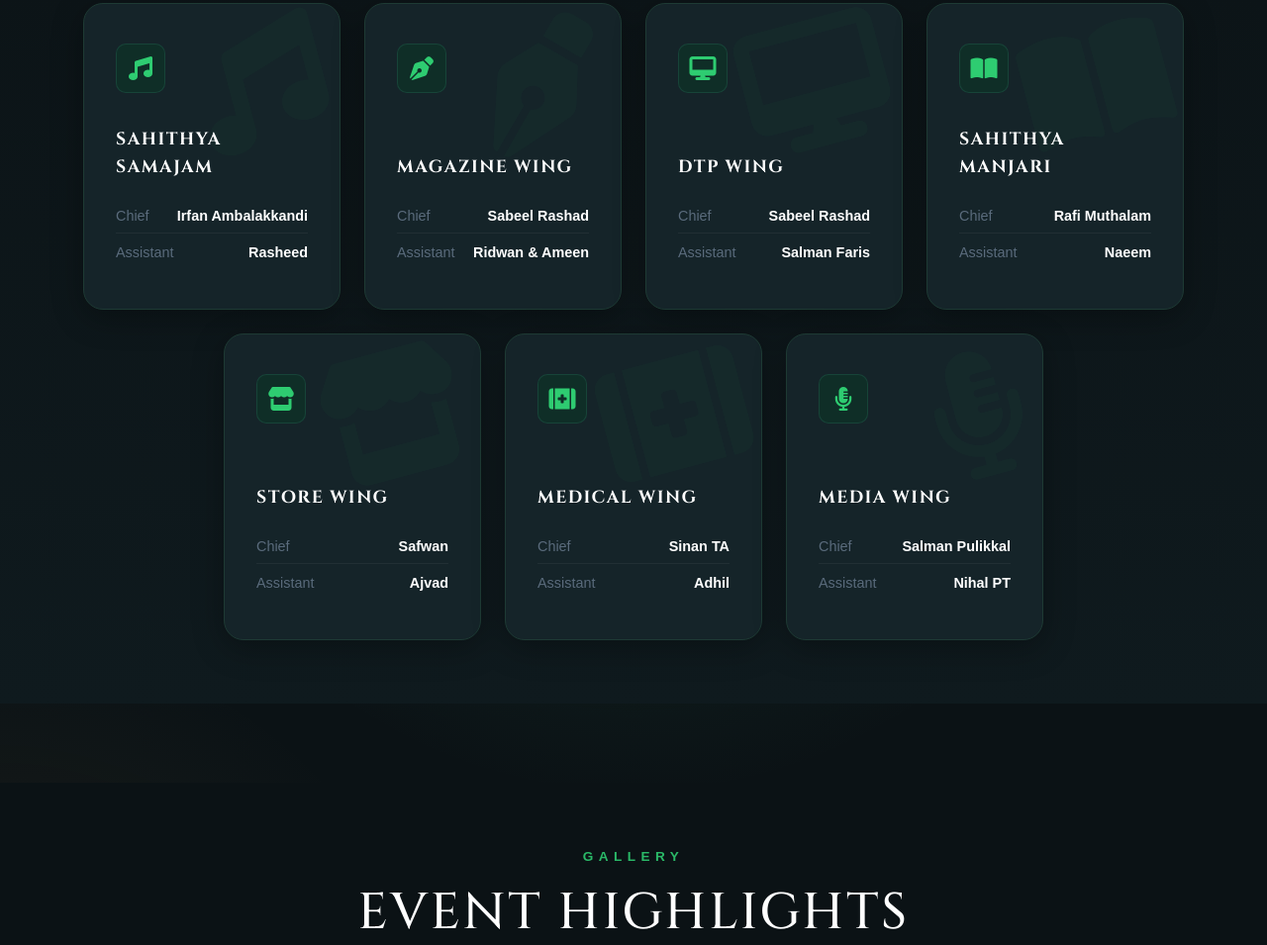
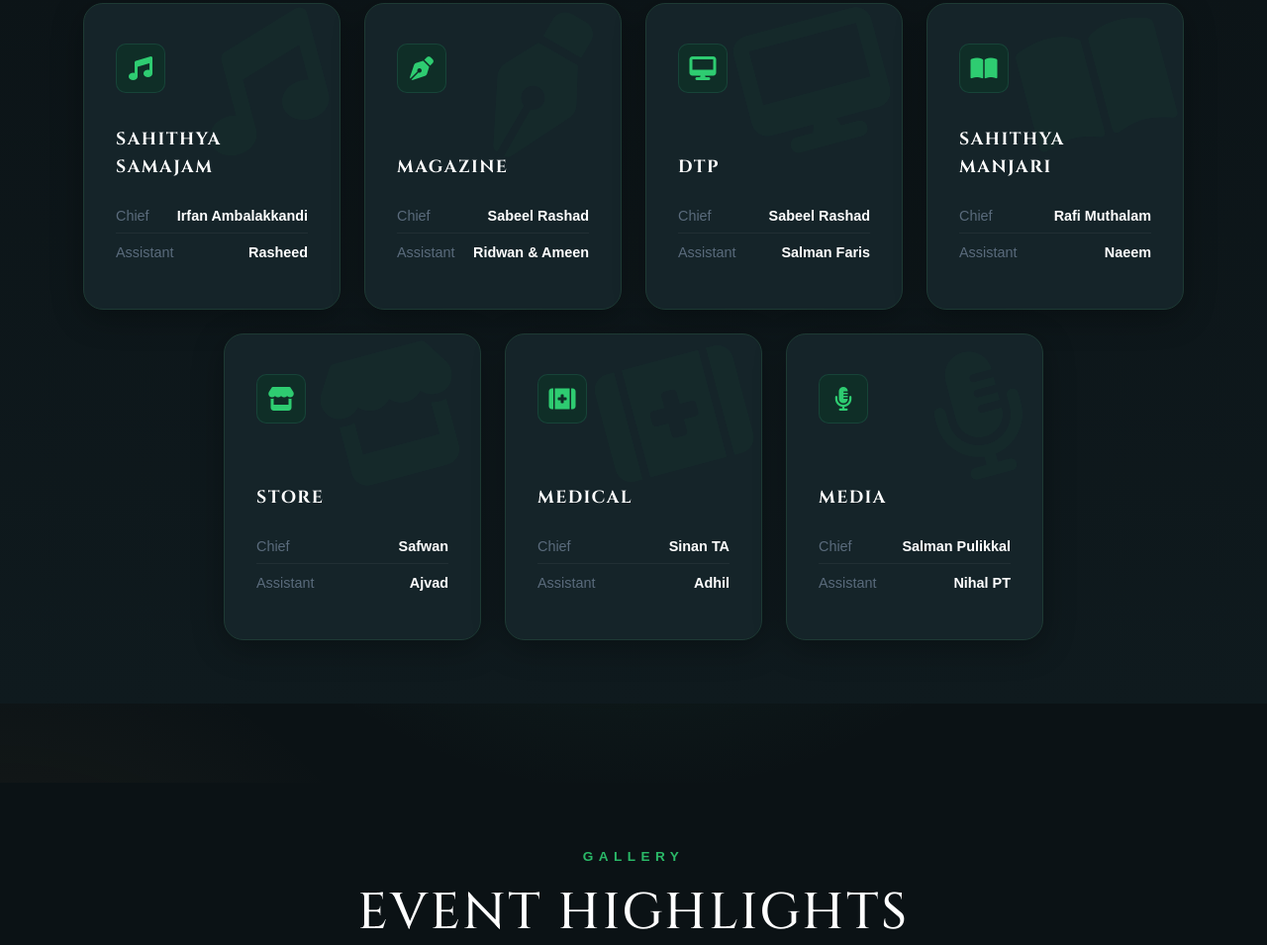
Before and after one commit to Sabeel21/sada, a plain HTML site: page index.html in a window 1280 px wide. Shown: the part 2907-3862 px from the top of the page at 99% size. Drawn offline with nearby package versions, Linux system fonts and the light colour scheme; animation ran at ten frames a second.

Commit message:
Remove redundant 'Wing' text from wing titles

```diff
--- a/index.html
+++ b/index.html
@@ -255,7 +255,7 @@
                     <div class="wing-icon-top"><i class="fas fa-pen-nib"></i></div>
 
                     <div>
-                        <h3 class="wing-title">Magazine Wing</h3>
+                        <h3 class="wing-title">Magazine</h3>
                         <div class="wing-roles">
                             <div class="wing-role-row">
                                 <span class="role-label">Chief</span>
@@ -274,7 +274,7 @@
                     <div class="wing-icon-top"><i class="fas fa-desktop"></i></div>
 
                     <div>
-                        <h3 class="wing-title">DTP Wing</h3>
+                        <h3 class="wing-title">DTP</h3>
                         <div class="wing-roles">
                             <div class="wing-role-row">
                                 <span class="role-label">Chief</span>
@@ -311,7 +311,7 @@
                     <i class="fas fa-store wing-watermark"></i>
                     <div class="wing-icon-top"><i class="fas fa-store"></i></div>
                     <div>
-                        <h3 class="wing-title">Store Wing</h3>
+                        <h3 class="wing-title">Store</h3>
                         <div class="wing-roles">
                             <div class="wing-role-row">
                                 <span class="role-label">Chief</span>
@@ -329,7 +329,7 @@
                     <i class="fas fa-first-aid wing-watermark"></i>
                     <div class="wing-icon-top"><i class="fas fa-first-aid"></i></div>
                     <div>
-                        <h3 class="wing-title">Medical Wing</h3>
+                        <h3 class="wing-title">Medical</h3>
                         <div class="wing-roles">
                             <div class="wing-role-row">
                                 <span class="role-label">Chief</span>
@@ -347,7 +347,7 @@
                     <i class="fas fa-microphone-alt wing-watermark"></i>
                     <div class="wing-icon-top"><i class="fas fa-microphone-alt"></i></div>
                     <div>
-                        <h3 class="wing-title">Media Wing</h3>
+                        <h3 class="wing-title">Media</h3>
                         <div class="wing-roles">
                             <div class="wing-role-row">
                                 <span class="role-label">Chief</span>
```
